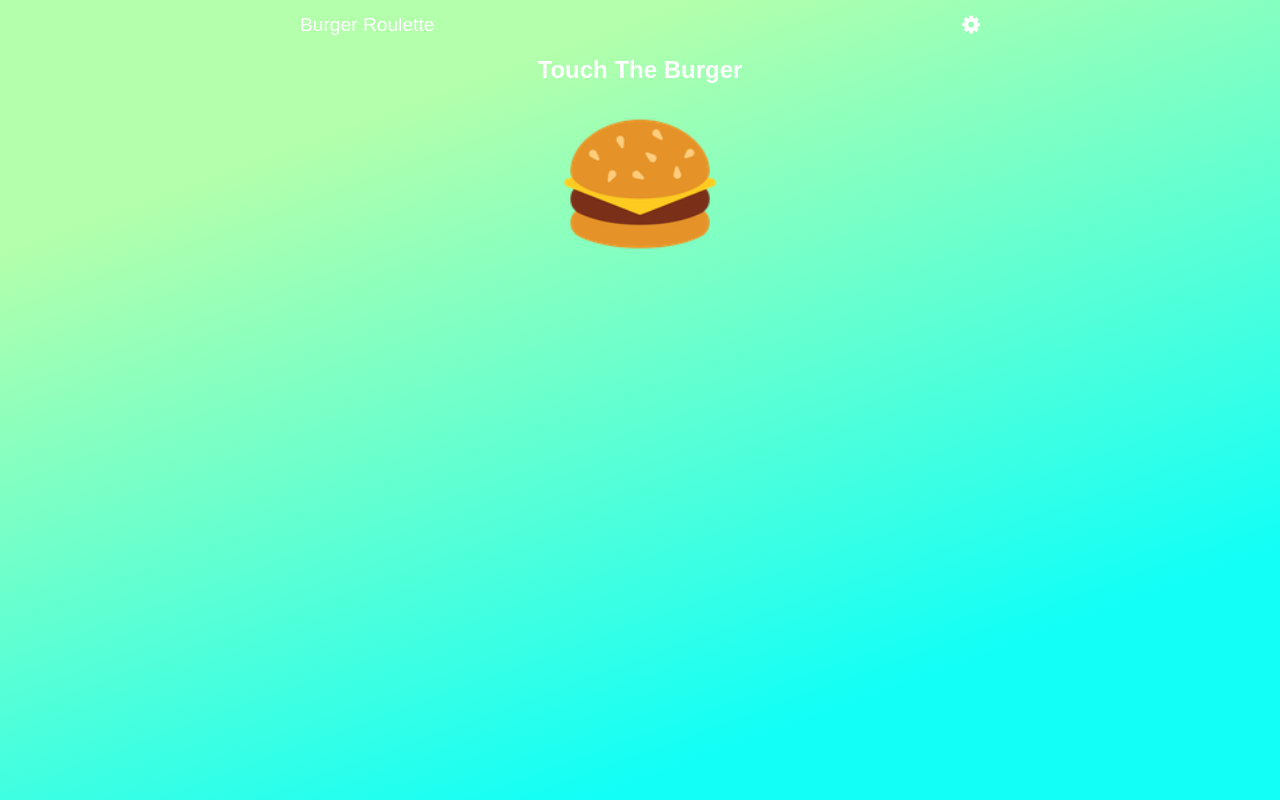
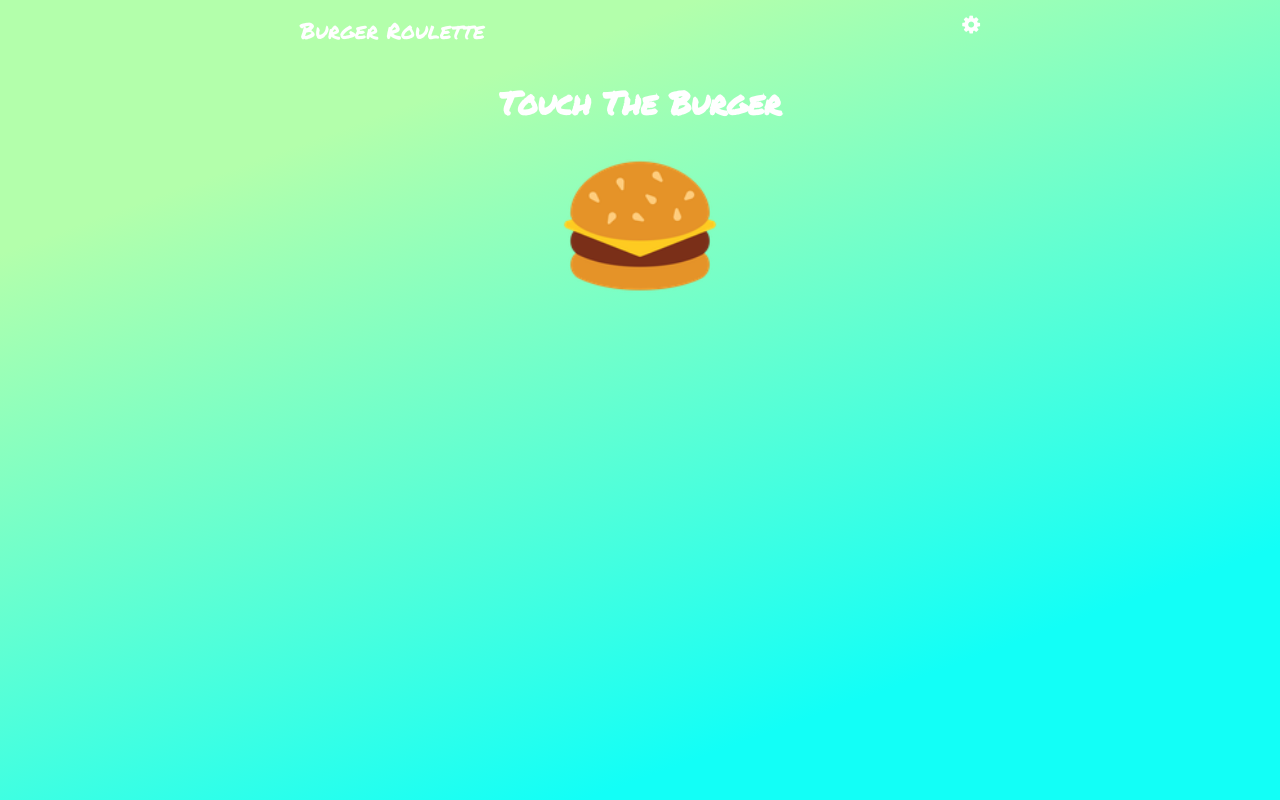
Before and after one commit to gopperman/burger-roulette, a website: page index.html in a window 1280 px wide. Drawn offline with nearby package versions, Linux system fonts and the light colour scheme.

Commit message:
Fun fonts, npm update

```diff
--- a/index.html
+++ b/index.html
@@ -6,8 +6,9 @@
 		<title>Burger Roulette</title>
 		<meta name="description" content="There are more 1.05 x 10^89 burger combinbations at The Fix. Find yours." />
 
+		<link rel="stylesheet" href="styles/style.css">
+		<link href='https://fonts.googleapis.com/css?family=Permanent+Marker' rel='stylesheet' type='text/css'>
 		<link rel="stylesheet" href="https://maxcdn.bootstrapcdn.com/font-awesome/4.5.0/css/font-awesome.min.css">
-		<link rel="stylesheet" href="styles/style.css">
 	</head>
 	<body>
 		<div id="viewport">
--- a/package.json
+++ b/package.json
@@ -3,8 +3,10 @@
     "del": "^2.2.0",
     "gulp": "^3.9.1",
     "gulp-autoprefixer": "^3.1.0",
+    "gulp-cache": "^0.0.1",
     "gulp-concat": "^2.6.0",
     "gulp-cssnano": "^2.1.1",
+    "gulp-jshint": "^2.0.1",
     "gulp-notify": "^2.2.0",
     "gulp-rename": "^1.2.2",
     "gulp-ruby-sass": "^2.0.6",
--- a/styles/style.scss
+++ b/styles/style.scss
@@ -93,11 +93,14 @@ body {
 	position: absolute;
 	right: 20px;
 	top: 15px;
+	&.fa {font-size: 1.3em;}
 	&:hover {
 		cursor: hand;
 		cursor: pointer;
 	}
 }
+
+
 
 .slideOut {
 	font-size: 1.6em;
@@ -142,10 +145,17 @@ body {
 }
 
 h1 {
-	font-size: 1.2em;
+	font-family: 'Permanent Marker', sans-serif;
+	font-size: 1.4em;
 	font-weight: normal;
 	margin-top: 4px;
 	text-align: left;
+}
+
+h2 {
+	font-family: 'Permanent Marker', sans-serif;
+	font-size: 2em;
+	margin: 1em 0 .25em;
 }
 
 input[type="number"], select {
```
Also changed, not shown: styles/style.css.
